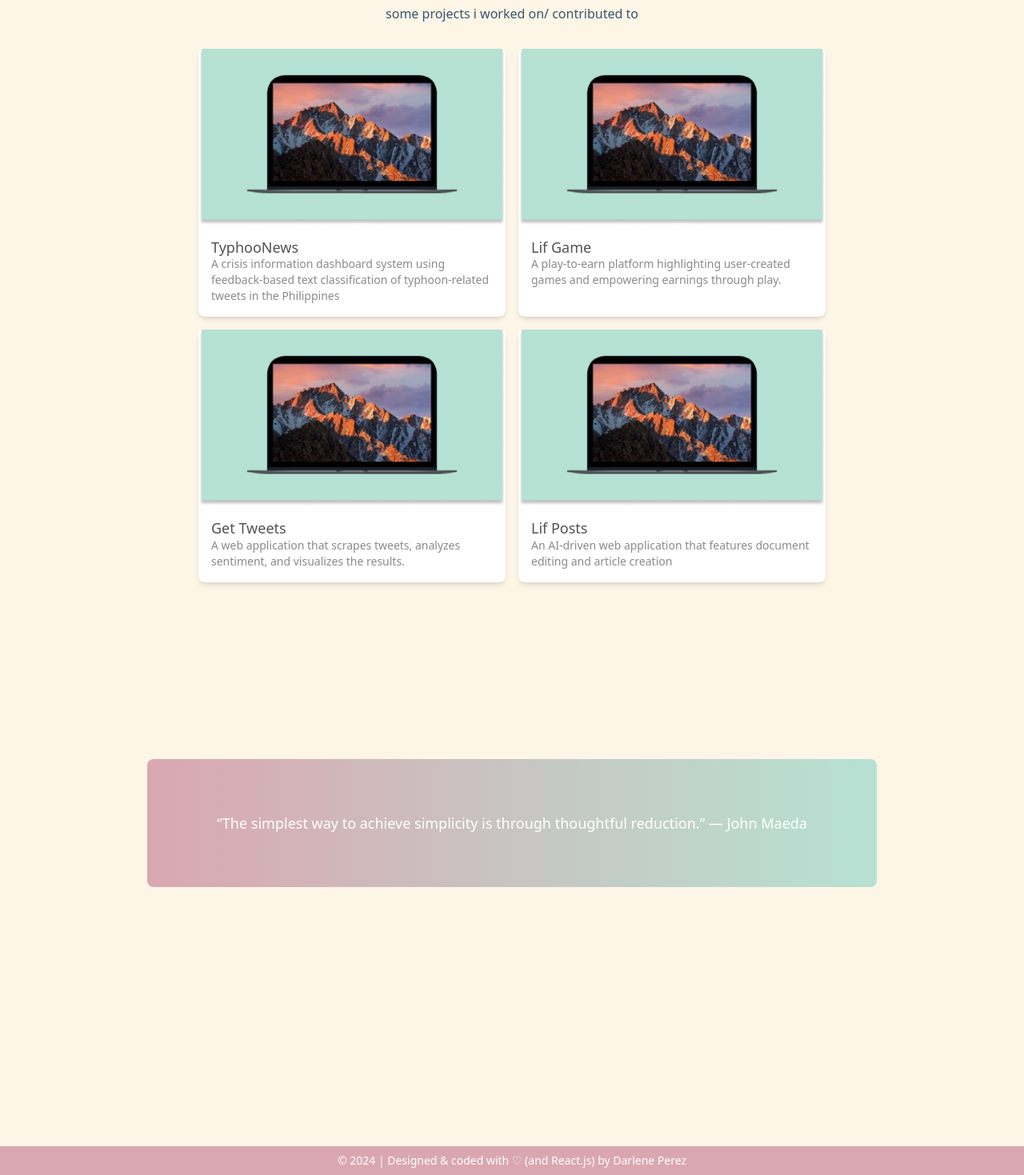
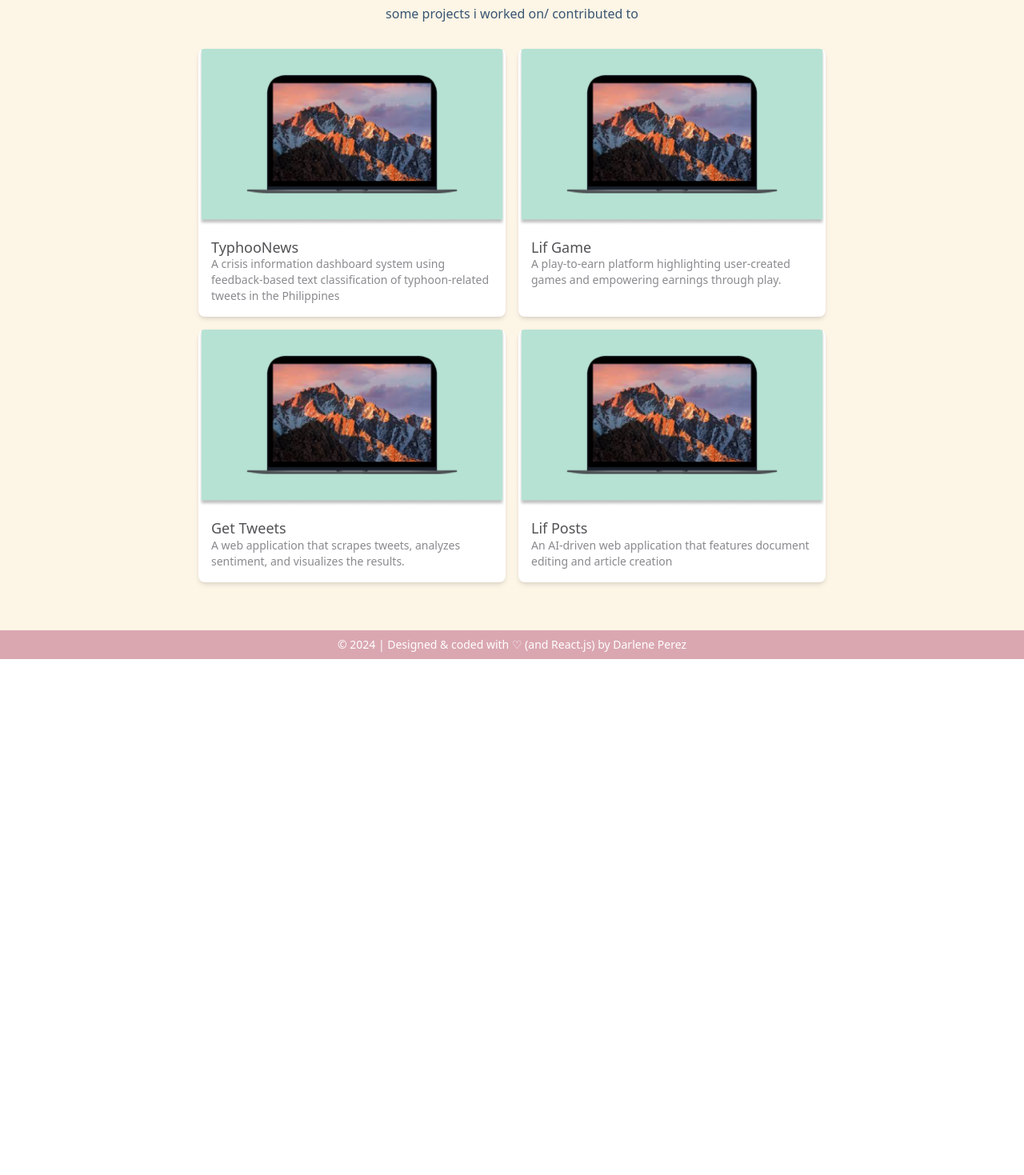
Before and after one commit to dqperez/portfolio-website, a React (Vite) app: page / in a window 1280 px wide. Shown: the part 931-2400 px from the top of the page at 80% size. After the commit the page ends 1755 px from the top, so only its background shows below. Built offline with nearby package versions, Linux system fonts and the light colour scheme.

Commit message:
feat: Adjust padding in layout for different screen sizes

```diff
--- a/src/components/GradientQuote.jsx
+++ b/src/components/GradientQuote.jsx
@@ -2,9 +2,9 @@ import React from 'react';
 
 const GradientQuote = () => {
   return (
-    <div className="flex items-center justify-center h-screen px-8">
-        <div class="flex flex items-center justify-center h-40 w-screen p-20 lg:w-3/4 mb-20 rounded-lg bg-gradient-to-r from-footer to-button">
-                <p className="text-lg" style={{ color: 'white' }}>
+    <div className="flex items-center justify-center h-auto px-8">
+        <div class="flex flex items-center justify-center h-16 w-screen p-20 lg:w-1/2 rounded-lg bg-gradient-to-r from-footer to-button">
+                <p className="text-sm lg:text-lg" style={{ color: 'white' }}>
                     “The simplest way to achieve simplicity is through thoughtful reduction.”
                     — John Maeda
                 </p>
--- a/src/components/Overview.jsx
+++ b/src/components/Overview.jsx
@@ -6,7 +6,7 @@ const Overview = () => {
     <div className="flex w-screen justify-center">
         <div className="flex flex-col items-center mt-8">
             <p className="text-4xl text-header font-bold">Overview</p>
-            <p className="text-md text-body">some projects i worked on/ contributed to</p>
+            <p className="text-md text-center text-body">some projects i worked on/ contributed to</p>
             <div className="grid grid-cols-1 lg:grid-cols-2 gap-4 p-8">
                 <OverviewCard title="TyphooNews" summary="A crisis information dashboard system using feedback-based text classification of typhoon-related tweets in the Philippines"/>
                 <OverviewCard title="Lif Game" summary="A play-to-earn platform highlighting user-created games and empowering earnings through play."/>
--- a/src/pages/Layout.jsx
+++ b/src/pages/Layout.jsx
@@ -7,7 +7,9 @@ const Layout = ({children}) => {
   return (
     <div className="bg-bg">
         <NavBar/>
-        {children}
+        <div className="py-48 sm:py-0 md:py-0 lg:py-0">
+          {children}
+        </div>
         <Footer />
     </div>
   )
--- a/src/pages/MainPage.jsx
+++ b/src/pages/MainPage.jsx
@@ -3,29 +3,22 @@ import Home from "../components/Home";
 import Overview from "../components/Overview";
 import Footer from "../components/Footer";
 import Layout from "./Layout";
+import GradientQuote from "../components/GradientQuote";
 
 const MainPage = () => {
     return (
         <Layout>
             <div className="flex h-screen">
                 <div id="home" className="flex flex-col justify-center items-center w-full">
-                        <Home />
+                    <Home />
                     <div className="flex py-6 animate-bounce">
                         <svg className="text-header" width="30" height="30" xmlns="http://www.w3.org/2000/svg" viewBox="0 0 24 24" fill="currentColor" color="#000"><path d="M0 0h24v24H0V0z" fill="none"></path><path d="M7.41 8.59L12 13.17l4.59-4.58L18 10l-6 6-6-6 1.41-1.41z"></path></svg>
                     </div>
                 </div>
             </div>
-            <div className="scroll-auto flex h-screen p-16">
+
+            <div className="flex h-auto p-16">
                 <Overview />
-            </div>
-
-            <div className="flex items-center justify-center h-screen px-8">
-                <div class="flex flex items-center justify-center h-40 w-screen p-20 lg:w-3/4 mb-20 rounded-lg bg-gradient-to-r from-footer to-button">
-                    <p className="text-lg" style={{ color: 'white' }}>
-                        “The simplest way to achieve simplicity is through thoughtful reduction.”
-                        — John Maeda
-                    </p>
-                </div>
             </div>
         </Layout>
 
```
